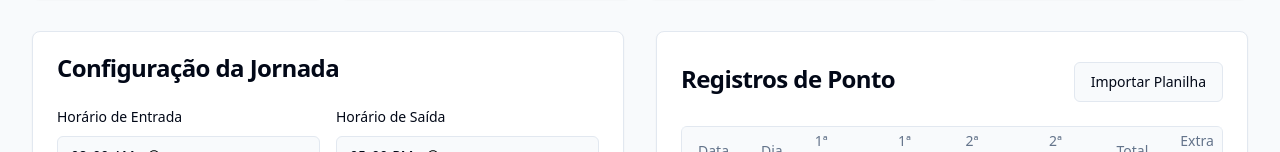
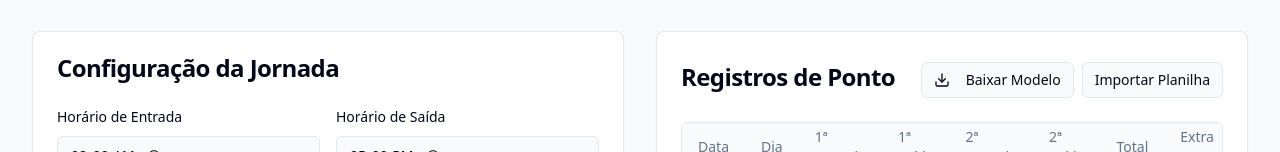
Before and after one commit to rwalkoviecz1/flexi-time-manager, a React (Vite) app: page / in a window 1280 px wide. Shown: the part 267-419 px from the top of the page. Built offline with nearby package versions, Linux system fonts and the light colour scheme.

Commit message:
Create download template for import
Added a model for downloading a template that ensures correct data format for importing time entries. This will facilitate accurate calculations when processing the uploaded data.
[skip gpt_engineer]

```diff
--- a/src/components/TimeSheet.tsx
+++ b/src/components/TimeSheet.tsx
@@ -12,6 +12,7 @@ import { useState } from "react"
 import { toast } from "sonner"
 import * as XLSX from 'xlsx'
 import { calculateWorkHours, type TimeEntry, type WorkdayConfig } from "@/utils/timeCalculations"
+import { Download } from "lucide-react"
 
 export function TimeSheet() {
   const [timeEntries, setTimeEntries] = useState<TimeEntry[]>([])
@@ -85,11 +86,49 @@ export function TimeSheet() {
     }
   }
 
+  const downloadTemplate = () => {
+    try {
+      // Cria os dados do modelo
+      const templateData = [
+        ['Data', 'Dia da Semana', '1ª Entrada', '1ª Saída', '2ª Entrada', '2ª Saída'],
+        ['2024-01-08', '1', '08:00', '12:00', '13:00', '17:00'],
+        ['2024-01-09', '2', '08:00', '12:00', '13:00', '17:00'],
+        ['2024-01-10', '3', '08:00', '12:00', '13:00', '17:00']
+      ]
+
+      // Cria uma nova planilha
+      const ws = XLSX.utils.aoa_to_sheet(templateData)
+      const wb = XLSX.utils.book_new()
+      XLSX.utils.book_append_sheet(wb, ws, "Modelo")
+
+      // Configura o estilo das células
+      ws['!cols'] = [
+        { wch: 12 }, // Data
+        { wch: 15 }, // Dia da Semana
+        { wch: 10 }, // 1ª Entrada
+        { wch: 10 }, // 1ª Saída
+        { wch: 10 }, // 2ª Entrada
+        { wch: 10 }  // 2ª Saída
+      ]
+
+      // Faz o download do arquivo
+      XLSX.writeFile(wb, "modelo_registro_ponto.xlsx")
+      toast.success("Modelo baixado com sucesso!")
+    } catch (error) {
+      console.error("Erro ao gerar modelo:", error)
+      toast.error("Erro ao gerar o modelo para download.")
+    }
+  }
+
   return (
     <Card className="mb-8">
       <CardHeader className="flex flex-row items-center justify-between">
         <CardTitle>Registros de Ponto</CardTitle>
-        <div>
+        <div className="flex gap-2">
+          <Button onClick={downloadTemplate} variant="outline" size="sm">
+            <Download className="mr-2 h-4 w-4" />
+            Baixar Modelo
+          </Button>
           <input
             type="file"
             accept=".xlsx,.xls"
@@ -97,7 +136,7 @@ export function TimeSheet() {
             className="hidden"
             id="timesheet-upload"
           />
-          <Button asChild variant="outline">
+          <Button asChild variant="outline" size="sm">
             <label htmlFor="timesheet-upload" className="cursor-pointer">
               Importar Planilha
             </label>
```
